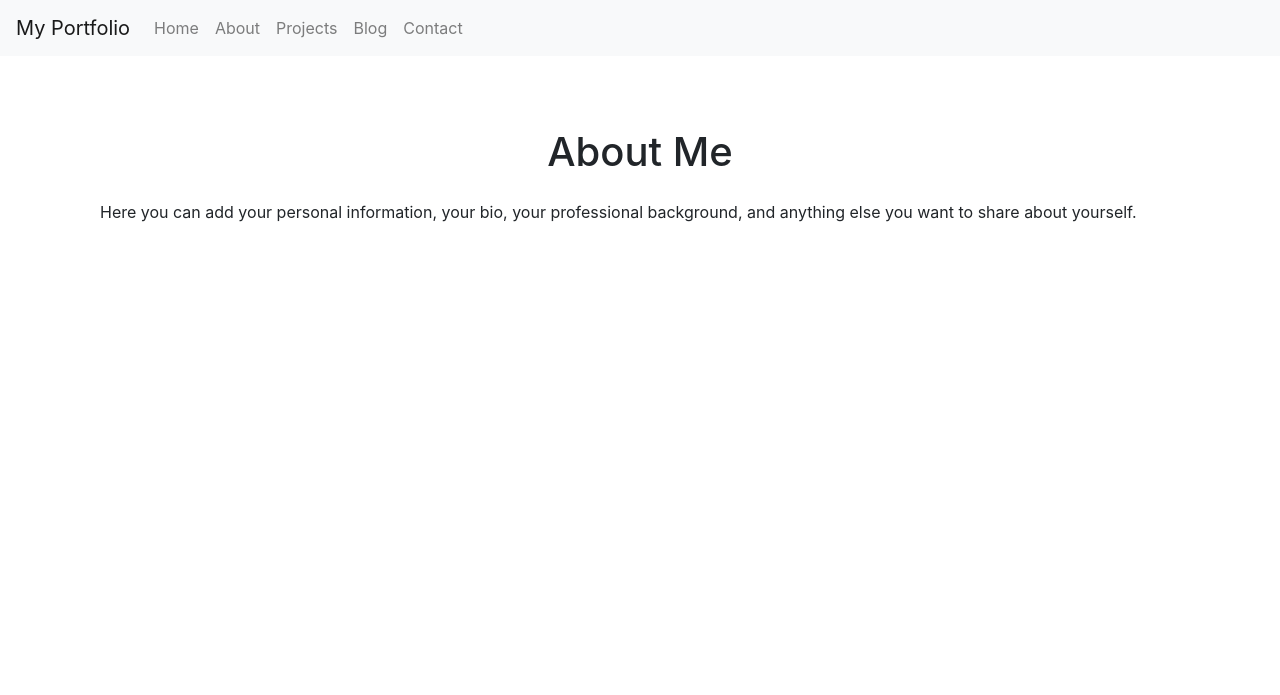
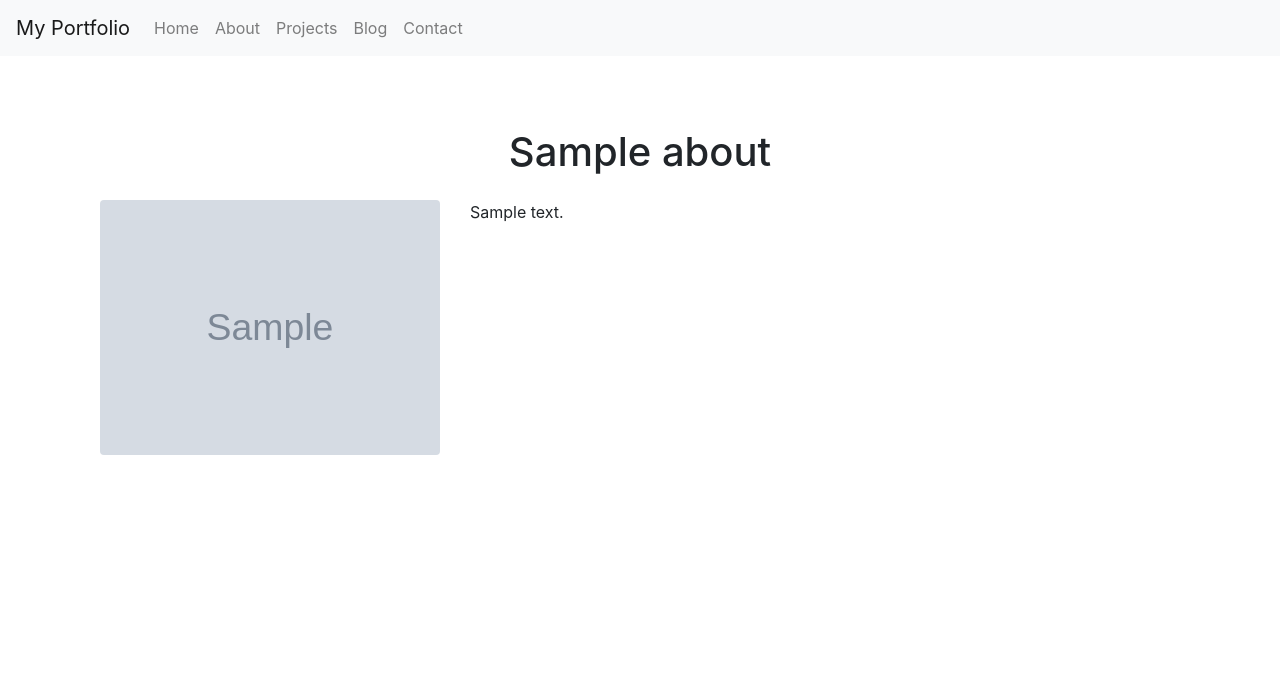
Before and after one commit to HamaBarhamou/myportfolio, a Django app: page /about/ in a window 1280 px wide. Shown: the top 695 px of the page. Run offline with Django 5.2, Linux system fonts and the light colour scheme; tables that the repository leaves empty hold one stand-in row (values such as "Sample post"); grey boxes marked "Sample" are stand-in pictures; some libraries are stand-ins or nearby versions.

Commit message:
Ajout de la page About avec un modèle administré dans Django et prise en charge de CKEditor
- Création du modèle About pour gérer le contenu de la page About
- Ajout du modèle About à l'interface d'administration de Django
- Configuration de CKEditor pour permettre une mise en forme avancée du contenu
- Création de la vue et du template pour afficher le contenu de la page About
- Configuration des URLs pour inclure la page About

```diff
--- a/portfolio/models.py
+++ b/portfolio/models.py
@@ -30,3 +30,12 @@ class Service(models.Model):
 
     def __str__(self):
         return self.name
+
+
+class About(models.Model):
+    title = models.CharField(max_length=200)
+    content = RichTextField()
+    image = models.ImageField(upload_to="about/", blank=True, null=True)
+
+    def __str__(self):
+        return self.title
--- a/portfolio/templates/portfolio/about.html
+++ b/portfolio/templates/portfolio/about.html
@@ -4,10 +4,17 @@
 
 {% block content %}
   <div class="container mt-5">
-    <h1 class="mb-4 text-center">About Me</h1>
+    <h1 class="mb-4 text-center">{{ about.title }}</h1>
     <div class="row">
-      <div class="col-md-12">
-        <p>Here you can add your personal information, your bio, your professional background, and anything else you want to share about yourself.</p>
+      <div class="col-md-4">
+        {% if about.image %}
+          <img src="{{ about.image.url }}" class="img-fluid rounded" alt="{{ about.title }}">
+        {% endif %}
+      </div>
+      <div class="col-md-8">
+        <div class="content">
+          {{ about.content|safe }}
+        </div>
       </div>
     </div>
   </div>
--- a/portfolio/views.py
+++ b/portfolio/views.py
@@ -2,7 +2,7 @@ from django.shortcuts import render, get_object_or_404
 from django.core.mail import send_mail
 from .forms import ContactForm
 from django.core.paginator import Paginator
-from .models import Project, Service, Skill
+from .models import Project, Service, Skill, About
 
 
 def home(request):
@@ -27,7 +27,8 @@ def project_detail(request, project_id):
 
 
 def about(request):
-    return render(request, "portfolio/about.html")
+    about_content = About.objects.first()
+    return render(request, "portfolio/about.html", {"about": about_content})
 
 
 def contact(request):
```
Also changed, not shown: config/settings.py (+9 -0 lines), portfolio/admin.py (+15 -1 lines), media/about/django-niger.png (added), portfolio/migrations/0005_about.py (added).
